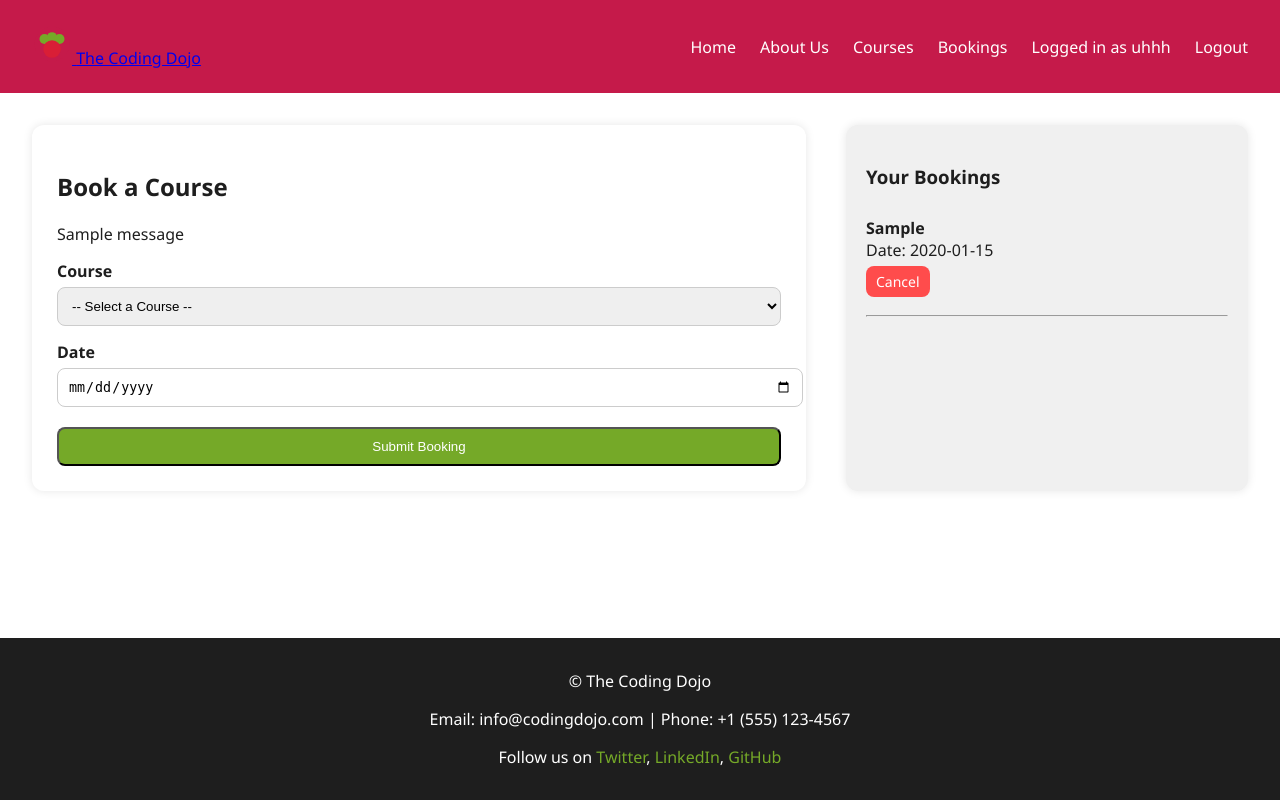
After one commit to 24CowdryA008/dojo-project-design, a Flask app: page /bookings in a window 1280 px wide. The commit adds this page. Run offline with Flask 3, Linux system fonts and the light colour scheme; a user stored in the database is signed in; tables that the repository leaves empty hold one stand-in row (values such as "Sample post"); one stand-in notice (Sample message) is shown.

Commit message:
booking system (clutch)

```diff
--- a/raspberry.py
+++ b/raspberry.py
@@ -1,20 +1,53 @@
 from flask import Flask, render_template, request, redirect, url_for, flash, session
 import sqlite3, hashlib
 from create_db import create_database
+from flask_login import LoginManager, login_required, current_user, login_user, logout_user, UserMixin
 from werkzeug.security import generate_password_hash, check_password_hash
+from config import Config
 
 create_database()
 
 
 app = Flask(__name__)
-
-app.secret_key = 'bigman3943girl' # Change this to a random secret key
+app.config.from_object(Config)
+app.secret_key = app.config.get('SECRET_KEY') or 'dev-secret-key'
+# Initialize Flask-Login
+login_manager = LoginManager()
+login_manager.init_app(app)
+login_manager.login_view = 'login'
 db_locale = 'users.db'
 
 def get_db_connection():
     conn = sqlite3.connect("users.db")
     conn.row_factory = sqlite3.Row
     return conn
+
+def get_user_bookings(user_id):
+    conn = sqlite3.connect("bookings.db")
+    c = conn.cursor()
+    c.execute("SELECT id, course, date FROM bookings WHERE user_id = ?", (user_id,))
+    bookings = c.fetchall()
+    conn.close()
+    return bookings
+
+
+class User(UserMixin):
+    def __init__(self, id, username, email, password_hash=None):
+        self.id = str(id)
+        self.username = username
+        self.email = email
+        self.password = password_hash
+
+
+@login_manager.user_loader
+def load_user(user_id):
+    conn = get_db_connection()
+    user_row = conn.execute("SELECT * FROM users WHERE id = ?", (user_id,)).fetchone()
+    conn.close()
+    if user_row:
+        return User(user_row["id"], user_row["username"], user_row["email"], user_row["password"])
+    return None
+
 
 
 @app.route('/')
@@ -28,6 +61,45 @@ def about():
 @app.route('/courses')
 def courses():
     return render_template('courses.html')
+
+@app.route('/bookings', methods=['GET', 'POST'])
+@login_required
+def bookings():
+    if request.method == 'POST':
+        course = request.form.get('course')
+        date = request.form.get('date')
+
+        conn = sqlite3.connect("bookings.db")
+        c = conn.cursor()
+        c.execute("INSERT INTO bookings (user_id, course, date) VALUES (?, ?, ?)",
+                (current_user.id, course, date))
+        conn.commit()
+        conn.close()
+
+        flash("Your booking has been submitted!", "success")
+        return redirect(url_for('bookings'))
+
+    # Load current user's bookings
+    user_bookings = get_user_bookings(current_user.id)
+
+    return render_template('bookings.html', user_bookings=user_bookings)
+
+@app.route("/cancel_booking/<int:booking_id>")
+@login_required
+def cancel_booking(booking_id):
+    conn = sqlite3.connect(app.config["BOOKINGS_DB"])
+    c = conn.cursor()
+
+    # Only delete if booking belongs to this user
+    c.execute("DELETE FROM bookings WHERE id = ? AND user_id = ?",
+            (booking_id, current_user.id))
+
+    conn.commit()
+    conn.close()
+
+    flash("Booking cancelled.", "info")
+    return redirect(url_for("bookings"))
+
 
 
 @app.route("/Login", methods=["GET", "POST"])
@@ -44,8 +116,9 @@ def login():
         conn.close()
 
         if user and check_password_hash(user["password"], password):
-            session["user_id"] = user["id"]
-            session["username"] = user["username"]
+            # Create a Flask-Login user and log them in
+            user_obj = User(user["id"], user["username"], user["email"], user["password"])
+            login_user(user_obj)
 
             flash("Login successful!", "success")
             return redirect(url_for("home"))
@@ -88,7 +161,9 @@ def register():
 
 @app.route("/logout")
 def logout():
+    # Clear Flask session and logout via Flask-Login
     session.clear()
+    logout_user()
     flash("You have been logged out.", "info")
     return redirect(url_for("login"))
 
--- a/static/styles.css
+++ b/static/styles.css
@@ -143,3 +143,60 @@ footer a:hover {
         gap: 0.5rem;
     }
 }
+
+.booking-wrapper {
+    display: flex;
+    gap: 40px;
+    margin-top: 30px;
+}
+
+.booking-form, .sidebar {
+    background: #ffffff;
+    padding: 25px;
+    border-radius: 12px;
+    box-shadow: 0 0 10px rgba(0,0,0,0.1);
+}
+
+.booking-form label {
+    display: block;
+    margin-top: 15px;
+    font-weight: bold;
+}
+
+.booking-form input,
+.booking-form select {
+    width: 100%;
+    padding: 10px;
+    margin-top: 5px;
+    border-radius: 8px;
+    border: 1px solid #ccc;
+}
+
+.booking-form .btn {
+    margin-top: 20px;
+    padding: 10px;
+    width: 100%;
+}
+
+.sidebar ul {
+    list-style: none;
+    padding: 0;
+}
+
+.sidebar li {
+    padding: 10px 0;
+}
+
+.cancel-btn {
+    display: inline-block;
+    background: #ff4c4c;
+    color: white;
+    padding: 6px 10px;
+    border-radius: 8px;
+    text-decoration: none;
+    font-size: 14px;
+    margin-top: 5px;
+}
+.cancel-btn:hover {
+    background: #d63838;
+}
--- a/templates/basis.html
+++ b/templates/basis.html
@@ -25,12 +25,11 @@
                 <li><a href="{{ url_for('home') }}">Home</a></li>
                 <li><a href="{{ url_for('about') }}">About Us</a></li>
                 <li><a href="{{ url_for('courses') }}">Courses</a></li>
-                {% if session.get('user_id') %}
-                <!-- When logged in: show username and logout button -->
-                    <li class="nav-username">Logged in as {{ session.get('username') }}</li>
+                <li><a href="{{ url_for('bookings') }}">Bookings</a></li>
+                {% if current_user.is_authenticated %}
+                    <li class="nav-username">Logged in as {{ current_user.username }}</li>
                     <a href="{{ url_for('logout') }}">Logout</a>
                 {% else %}
-                <!-- When not logged in: show login & register buttons -->
                     <a href="{{ url_for('login') }}">Login Page</a>
                     <a href="{{ url_for('register') }}">Sign Up</a>
                 {% endif %}
--- /dev/null
+++ b/templates/bookings.html
@@ -0,0 +1,63 @@
+{% extends 'basis.html' %}
+
+{% block content %}
+
+<div style="display: flex; gap: 40px;">
+
+    <!-- LEFT: Booking form -->
+    <section class="booking-form" style="flex: 2;">
+        <h2>Book a Course</h2>
+
+        {% with messages = get_flashed_messages(with_categories=true) %}
+            {% if messages %}
+                {% for category, msg in messages %}
+                    <div class="flash {{ category }}">{{ msg }}</div>
+                {% endfor %}
+            {% endif %}
+        {% endwith %}
+
+        <form method="POST">
+            <label>Course</label>
+            <select name="course" required>
+                <option value="">-- Select a Course --</option>
+                <option>Software Development</option>
+                <option>Hardware Run-through</option>
+                <option>Website Designing</option>
+            </select>
+
+            <label>Date</label>
+            <input type="date" name="date" required>
+
+            <button type="submit" class="btn">Submit Booking</button>
+        </form>
+    </section>
+
+    <!-- RIGHT: User's Bookings -->
+    <aside class="sidebar" style="flex: 1; background:#f0f0f0; padding:20px; border-radius:12px;">
+        <h3>Your Bookings</h3>
+
+        {% if user_bookings %}
+            <ul>
+                {% for b in user_bookings %}
+                    <li>
+                        <strong>{{ b[1] }}</strong><br>
+                        Date: {{ b[2] }}<br>
+
+                        <a href="{{ url_for('cancel_booking', booking_id=b[0]) }}"
+                            class="btn cancel-btn"
+                            onclick="return confirm('Are you sure you want to cancel this booking?');">
+                            Cancel
+                        </a>
+                    </li>
+
+                    <hr>
+                {% endfor %}
+            </ul>
+        {% else %}
+            <p>You have no bookings yet.</p>
+        {% endif %}
+    </aside>
+
+</div>
+
+{% endblock %}
--- a/templates/courses.html
+++ b/templates/courses.html
@@ -7,14 +7,17 @@
     <div class="feature">
         <h2>Software Development</h2>
         <p>This course is all about the coding side of the software world.<br>This course provides the opportunity to grow and learn how to properly code and create amazing programs</p>
+            <a href="{{ url_for('bookings') }}" class="btn">Book This Course!</a>
     </div>
     <div class="feature">
         <h2>Hardware Run-through</h2>
-        <p>This course is all about teaching the students how a computer actually works on the inside!<br>Find out what's really going on as you look into a computer and see everything that makes it work how it should.</p>
+        <p>This course is all about teaching the students how a computer actually works!<br>Find out what's really going on as you look into a computer and see everything that makes it work.</p>
+            <a href="{{ url_for('bookings') }}" class="btn">Book This Course!</a>
     </div>
     <div class="feature">
         <h2>Website Designing</h2>
         <p>This course shows your student how to build incredible websites!<br>Your student will be using HTML, CSS, JavaScript, Python and SQL all to create a functional and interesting website to be proud of.</p>
+            <a href="{{ url_for('bookings') }}" class="btn">Book This Course!</a>
     </div>
 </section>
 
```
Also changed, not shown: config.py (added, +8 -0 lines), create_bookingdb.py (added, +19 -0 lines), bookings.db (added).
